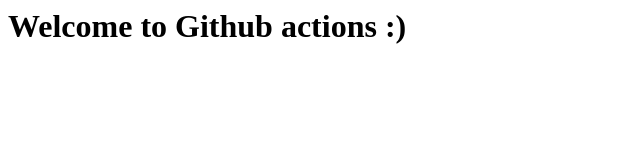
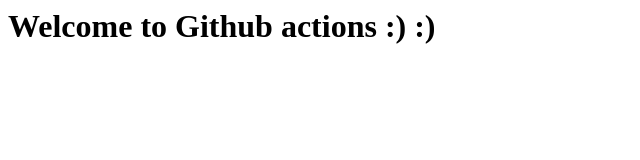
Before and after one commit to soumypau1/github-action, a plain HTML site: page index.html in a window 1280 px wide. Shown: the full height of the page, 0-640 px from the left. Drawn offline with Linux system fonts and the light colour scheme.

Commit message:
Update index.html

```diff
--- a/index.html
+++ b/index.html
@@ -1 +1 @@
-<html><body><h1>Welcome to Github actions :) </h1></body></html>
+<html><body><h1>Welcome to Github actions :) :) </h1></body></html>
```
